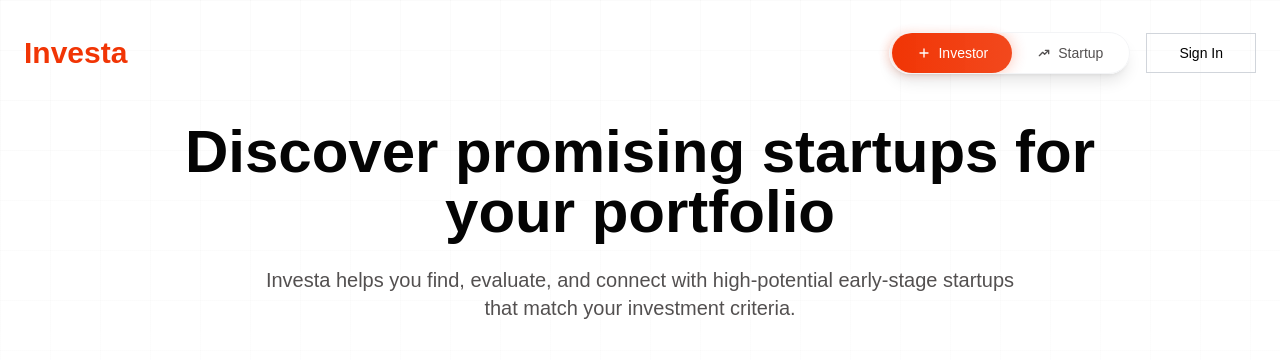
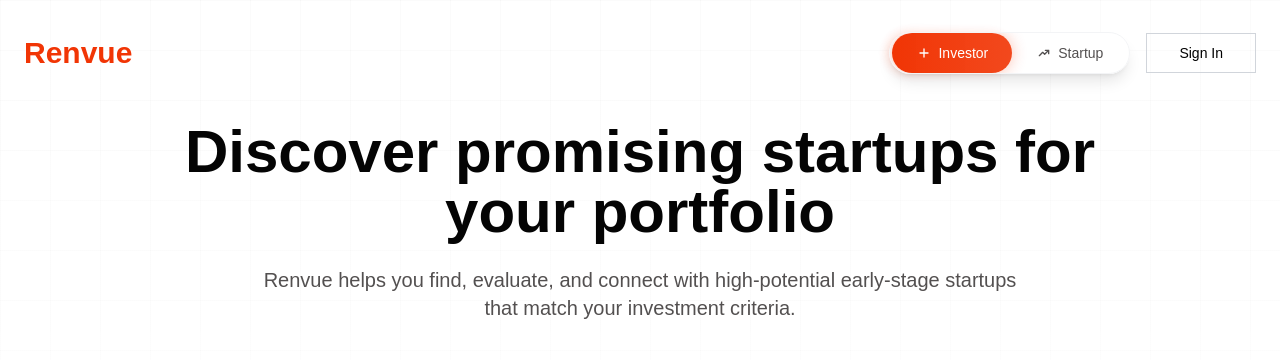
Before and after one commit to aroramrinaal/renvue, a Next.js app: page / in a window 1280 px wide. Shown: the top 360 px of the page. Built offline with nearby package versions, Linux system fonts and the light colour scheme.

Commit message:
Update branding on homepage by changing references from "Investa" to "Renvue" for improved alignment with the new application identity.

```diff
--- a/src/app/page.tsx
+++ b/src/app/page.tsx
@@ -24,7 +24,7 @@ export default function Home() {
       <div className="relative z-10 px-6 py-8">
         {/* Navbar */}
         <nav className="flex justify-between items-center mb-12 max-w-7xl mx-auto">
-          <div className="font-bold text-3xl text-investa-primary">Investa</div>
+          <div className="font-bold text-3xl text-investa-primary">Renvue</div>
           <div className="flex items-center gap-4">
             {/* Mode Toggle - Elite Design */}
             <div className="relative flex items-center">
@@ -108,7 +108,7 @@ export default function Home() {
           </h1>
           <p className="text-investa-gray text-lg md:text-xl max-w-3xl mx-auto mb-10">
             {mode === "investor"
-              ? "Investa helps you find, evaluate, and connect with high-potential early-stage startups that match your investment criteria."
+              ? "Renvue helps you find, evaluate, and connect with high-potential early-stage startups that match your investment criteria."
               : "Showcase your startup to a curated network of investors looking for the next big opportunity in your industry."}
           </p>
           <div className="flex flex-wrap justify-center gap-4">
```
